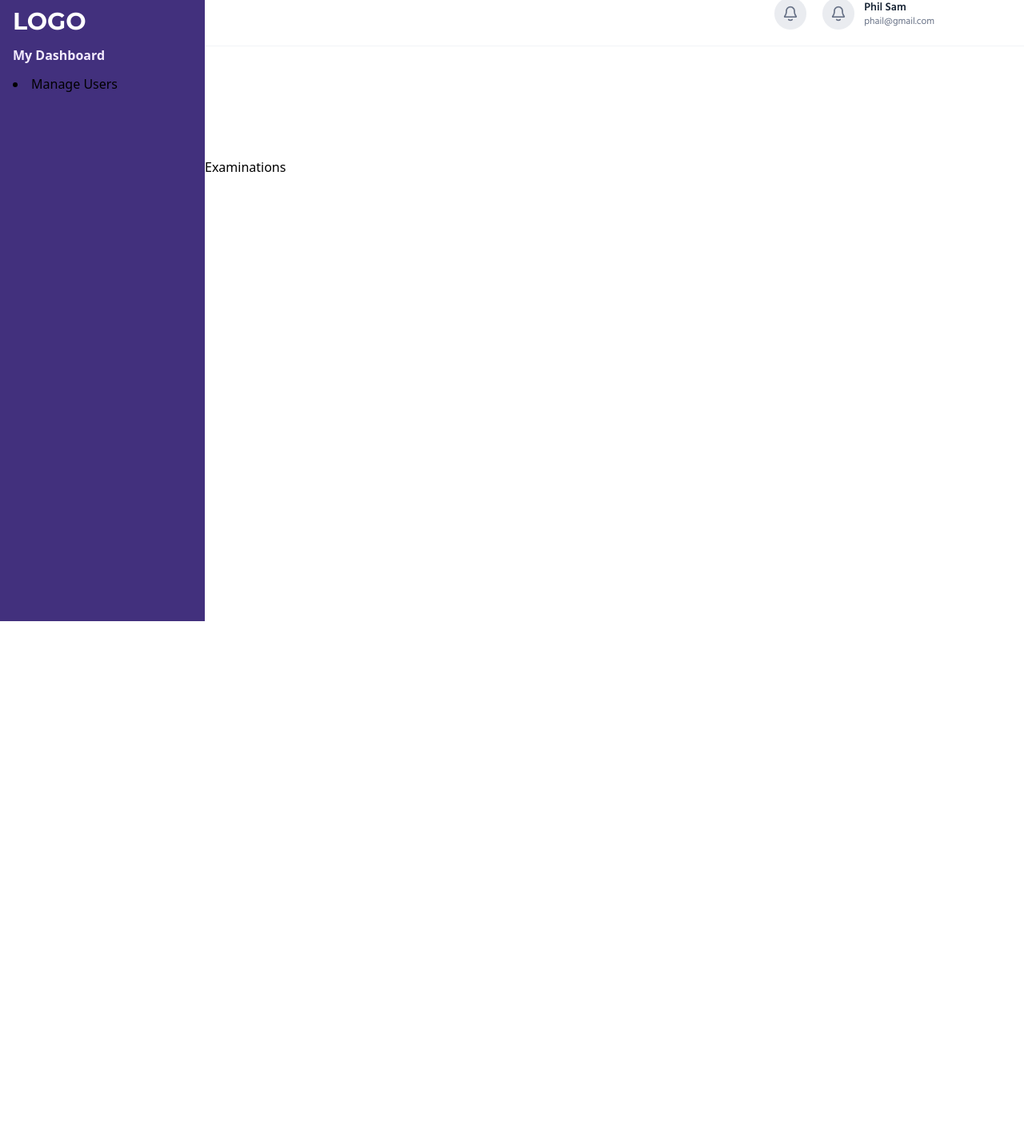
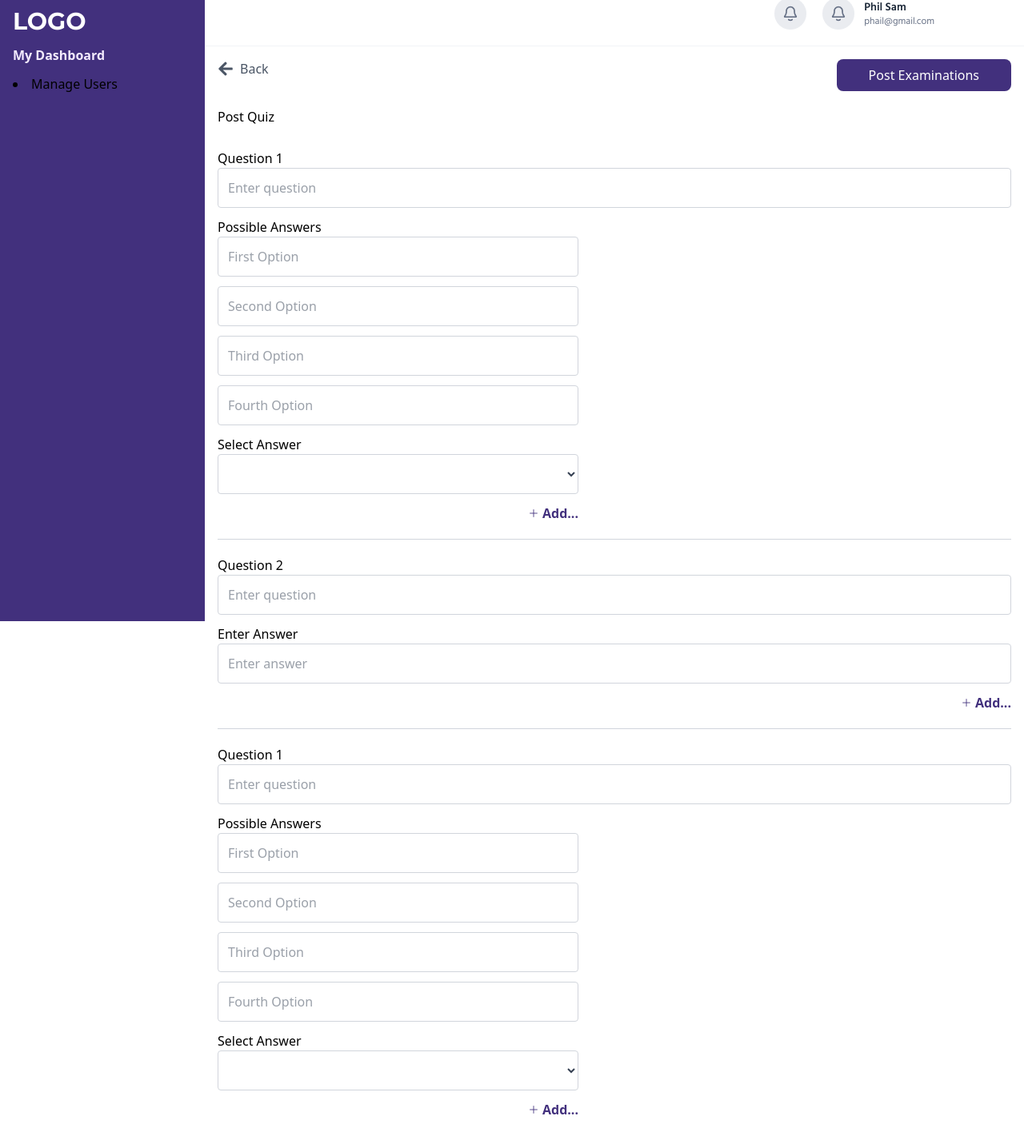
Before and after one commit to SolomonAfutu2003/School-Management-System, a React (Vite) app in the folder School Management System/: page /examination in a window 1280 px wide. Shown: the part 23-1449 px from the top of the page at 80% size. Before the commit the page ends 800 px from the top, so only its background shows below. Built offline with nearby package versions, Linux system fonts and the light colour scheme; sample sign-in values are in the browser's storage.

Commit message:
Done with My subjects page

```diff
--- a/School Management System/src/pages/Examinations.jsx
+++ b/School Management System/src/pages/Examinations.jsx
@@ -1,8 +1,172 @@
-import React from 'react'
+import React, { useState } from 'react'
+import LinksBtn from '../components/LinksBtn'
+import Button from '../components/Button'
+import { FaArrowLeft } from "react-icons/fa";
+import { HiOutlinePlus } from "react-icons/hi2";
+import { IoIosClose } from "react-icons/io";
+import { IoMenu } from "react-icons/io5";
 
 const Examinations = () => {
+  const [show, setShow] = useState(false)
+  const [reorderMenu, setReorderMenu] = useState(false)
+  const questions = ["", "", "", ""];
+
   return (
-    <div>Examinations</div>
+    <div className='m-4 space-y-5'>
+    <section className='flex justify-between'>
+      <LinksBtn to="/my-subjects" text={"Back"} className={"text-base text-gray-600 font-medium flex gap-2 items-center"} icon={<FaArrowLeft className=' w-5 h-5' />} />
+      <Button text={"Post Examinations"} className={"bg-nav text-white px-10 py-2 rounded-lg"} />
+    </section>
+
+    <section className='space-y-7'>
+      <h3>Post Quiz</h3>
+      <form onSubmit={(e) => e.preventDefault()} action="" className='space-y-5'>
+        <section className='flex flex-col space-y-3'>
+          <div className='flex flex-col'>
+            <label htmlFor="">Question 1</label>
+            <input className='border border-gray-300 outline-0 text-gray-700 p-3 rounded-sm' type="text" name="" id="" placeholder='Enter question' />
+          </div>
+
+          <div className='flex flex-col'>
+            <label htmlFor="">Possible Answers</label>
+            <div className='flex flex-col gap-3'>
+              <input className='border border-gray-300 outline-0 w-[451px] text-gray-700 p-3 rounded-sm' type="text" name="" id="" placeholder='First Option' />
+              <input className='border border-gray-300 outline-0 w-[451px] text-gray-700 p-3 rounded-sm' type="text" name="" id="" placeholder='Second Option' />
+              <input className='border border-gray-300 outline-0 w-[451px] text-gray-700 p-3 rounded-sm' type="text" name="" id="" placeholder='Third Option' />
+              <input className='border border-gray-300 outline-0 w-[451px] text-gray-700 p-3 rounded-sm' type="text" name="" id="" placeholder='Fourth Option' />
+            </div>
+          </div>
+
+          <div className='flex flex-col'>
+            <label htmlFor="">Select Answer</label>
+            <select name="" id="" className='border border-gray-300 outline-0 w-[451px] text-gray-700 p-3 rounded-sm'>
+              <option value=""></option>
+              <option value=""></option>
+              <option value=""></option>
+              <option value=""></option>
+            </select>
+          </div>
+          <Button onClick={() => setShow(prev => !prev)} icon={<HiOutlinePlus className='w-3.5 h-3.5' />} text={"Add..."} className={"flex gap-1 justify-end text-nav items-center w-[451px] font-semibold"} />
+          {show &&
+            <div className='w-60 bg-white absolute left-[736px] top-[678px] shadow-lg shadow-black'>
+              <div className="flex flex-col justify-between">
+                <Button text={"Image"} className={"py-3 px-4 text-left text-gray-600"} />
+                <hr />
+                <Button text={"Add possible answer"} className={"py-3 px-4 text-left text-gray-600"} />
+              </div>
+            </div>}
+        </section>
+
+        <hr className='text-gray-300' />
+
+        <section className='flex flex-col space-y-3'>
+          <div className='flex flex-col'>
+            <label htmlFor="">Question 2</label>
+            <input className='border border-gray-300 outline-0 text-gray-700 p-3 rounded-sm' type="text" name="" id="" placeholder='Enter question' />
+          </div>
+
+          <div className='flex flex-col'>
+            <label htmlFor="">Enter Answer</label>
+            <input className='border border-gray-300 outline-0 text-gray-700 p-3 rounded-sm' type="text" name="" id="" placeholder='Enter answer' />
+          </div>
+          <Button icon={<HiOutlinePlus className='w-3.5 h-3.5' />} text={"Add..."} className={"flex gap-1 justify-end text-nav items-center font-semibold"} />
+        </section>
+
+        <hr className='text-gray-300' />
+
+        <section className='flex flex-col space-y-3'>
+          <div className='flex flex-col'>
+            <label htmlFor="">Question 1</label>
+            <input className='border border-gray-300 outline-0 text-gray-700 p-3 rounded-sm' type="text" name="" id="" placeholder='Enter question' />
+          </div>
+
+          <div className='flex flex-col'>
+            <label htmlFor="">Possible Answers</label>
+            <div className='flex flex-col gap-3'>
+              <input className='border border-gray-300 outline-0 w-[451px] text-gray-700 p-3 rounded-sm' type="text" name="" id="" placeholder='First Option' />
+              <input className='border border-gray-300 outline-0 w-[451px] text-gray-700 p-3 rounded-sm' type="text" name="" id="" placeholder='Second Option' />
+              <input className='border border-gray-300 outline-0 w-[451px] text-gray-700 p-3 rounded-sm' type="text" name="" id="" placeholder='Third Option' />
+              <input className='border border-gray-300 outline-0 w-[451px] text-gray-700 p-3 rounded-sm' type="text" name="" id="" placeholder='Fourth Option' />
+            </div>
+          </div>
+
+          <div className='flex flex-col'>
+            <label htmlFor="">Select Answer</label>
+            <select name="" id="" className='border border-gray-300 outline-0 w-[451px] text-gray-700 p-3 rounded-sm'>
+              <option value=""></option>
+              <option value=""></option>
+              <option value=""></option>
+              <option value=""></option>
+            </select>
+          </div>
+          <Button icon={<HiOutlinePlus className='w-3.5 h-3.5' />} text={"Add..."} className={"flex gap-1 justify-end items-center text-nav w-[451px] font-semibold"} />
+        </section>
+
+      </form>
+      <section className='flex justify-end gap-3'>
+        <Button text={"Reorder Questions"} onClick={() => setReorderMenu(prev => !prev)} />
+        <Button onClick={() => setShow(prev => !prev)} icon={<HiOutlinePlus className='w-5 h-5' />} text={"New Question"} className={"flex gap-1 items-center border border-nav rounded-sm px-10 py-2 text-nav font-semibold"} />
+        {show &&
+          <div className='w-60 h-36 bg-white absolute right-36 top-[1488px] shadow-lg shadow-black'>
+            <div className="flex flex-col justify-between">
+              <Button text={"Fill in"} className={"py-3 px-4 text-left text-gray-600"} />
+              <hr className='border border-gray-300' />
+              <Button text={"Answer One"} className={"py-3 px-4 text-left text-gray-600"} />
+              <hr className='border border-gray-300' />
+              <Button text={"Multiple Answer"} className={"py-3 px-4 text-left text-gray-600"} />
+            </div>
+          </div>}
+        <Button text={"Post Examinations"} className={"bg-nav text-white px-10 py-2 rounded-sm"} />
+      </section>
+
+    </section>
+
+    {reorderMenu &&
+      <div className="fixed inset-0 bg-[#0000005e] z-10 flex justify-center items-center">
+        <section>
+          <div className="space-y-5 bg-white p-5 w-[520px] h-[483px] rounded shadow-lg">
+            {/* Header */}
+            <div className="flex items-center justify-between">
+              <h4 className="text-lg font-semibold">Reorder Questions</h4>
+              <Button icon={<IoIosClose className="text-nav w-6 h-6 bg-gray-300 rounded-full cursor-pointer" />} onClick={()=> setReorderMenu(false)} />
+            </div>
+
+            <hr />
+
+            {/* Questions List */}
+            <div>
+              <ol className="list-decimal list-inside space-y-2">
+                {questions.map((q, index) => (
+                  <li key={index}>
+                    <div className="flex justify-center items-center gap-2 pl-2">
+                      <input
+                        type="text"
+                        placeholder="What is force?"
+                        className="w-96 border rounded px-3 py-2"
+                      />
+                      <IoMenu className="w-5 h-5 text-gray-600" />
+                    </div>
+                  </li>
+                ))}
+              </ol>
+            </div>
+
+            {/* Buttons */}
+            <div className="flex gap-3 justify-end">
+              <Button
+                text="Cancel"
+                className="bg-white text-gray-600 px-10 py-2 border border-gray-300 rounded-sm"
+              />
+              <Button
+                text="Post Quiz"
+                className="bg-nav text-white px-10 py-2 rounded-sm"
+              />
+            </div>
+          </div>
+        </section>
+      </div>
+    }
+  </div>
   )
 }
 
--- a/School Management System/src/pages/Quiz.jsx
+++ b/School Management System/src/pages/Quiz.jsx
@@ -16,7 +16,7 @@ const Quiz = () => {
     <div className='m-4 space-y-5'>
       <section className='flex justify-between'>
         <LinksBtn to="/my-subjects" text={"Back"} className={"text-base text-gray-600 font-medium flex gap-2 items-center"} icon={<FaArrowLeft className=' w-5 h-5' />} />
-        <Button text={"Post Assignment"} className={"bg-nav text-white px-10 py-2 rounded-lg"} />
+        <Button text={"Post Quiz"} className={"bg-nav text-white px-10 py-2 rounded-lg"} />
       </section>
 
       <section className='space-y-7'>
@@ -51,9 +51,9 @@ const Quiz = () => {
             {show &&
               <div className='w-60 bg-white absolute left-[736px] top-[678px] shadow-lg shadow-black'>
                 <div className="flex flex-col justify-between">
-                  <Button text={"Image"} className={"py-3 px-4 text-left"} />
+                  <Button text={"Image"} className={"py-3 px-4 text-left text-gray-600"} />
                   <hr />
-                  <Button text={"Add possible answer"} className={"py-3 px-4 text-left"} />
+                  <Button text={"Add possible answer"} className={"py-3 px-4 text-left text-gray-600"} />
                 </div>
               </div>}
           </section>
@@ -110,11 +110,11 @@ const Quiz = () => {
           {show &&
             <div className='w-60 h-36 bg-white absolute right-36 top-[1488px] shadow-lg shadow-black'>
               <div className="flex flex-col justify-between">
-                <Button text={"Fill in"} className={"py-3 px-4 text-left"} />
-                <hr />
-                <Button text={"Answer One"} className={"py-3 px-4 text-left"} />
-                <hr />
-                <Button text={"Multiple Answer"} className={"py-3 px-4 text-left"} />
+                <Button text={"Fill in"} className={"py-3 px-4 text-left text-gray-600"} />
+                <hr className='border border-gray-300'/>
+                <Button text={"Answer One"} className={"py-3 px-4 text-left text-gray-600"} />
+                <hr className='border border-gray-300'/>
+                <Button text={"Multiple Answer"} className={"py-3 px-4 text-left text-gray-600"} />
               </div>
             </div>}
           <Button text={"Post Quiz"} className={"bg-nav text-white px-10 py-2 rounded-sm"} />
@@ -132,7 +132,7 @@ const Quiz = () => {
                 <Button icon={<IoIosClose className="text-nav w-6 h-6 bg-gray-300 rounded-full cursor-pointer" />} onClick={()=> setReorderMenu(false)} />
               </div>
 
-              <hr />
+              <hr className='border border-gray-300' />
 
               {/* Questions List */}
               <div>
@@ -143,7 +143,7 @@ const Quiz = () => {
                         <input
                           type="text"
                           placeholder="What is force?"
-                          className="w-96 border rounded px-3 py-2"
+                          className="w-96 border border-gray-300 rounded px-3 py-2"
                         />
                         <IoMenu className="w-5 h-5 text-gray-600" />
                       </div>
```
